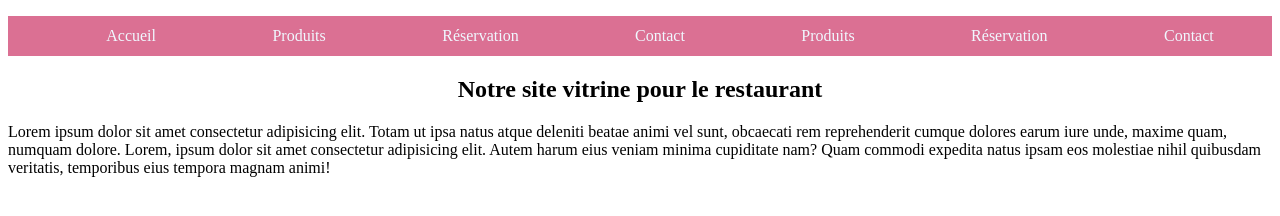
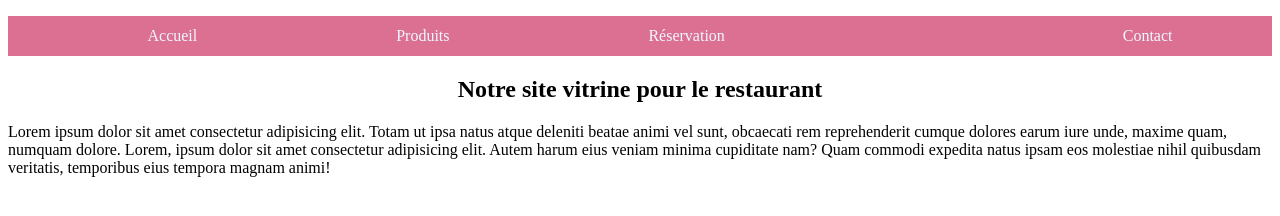
Before and after one commit to Palonawalk/vitrineresto, a plain HTML site: page index.html in a window 1280 px wide. Drawn offline with Linux system fonts and the light colour scheme.

Commit message:
modif nav

```diff
--- a/index.html
+++ b/index.html
@@ -14,12 +14,9 @@
         <nav>
             <ul class="nav">
                 <li> <a href="#">Accueil</a> </li>
-                <li> <a href="">Produits</a> </li>
-                <li> <a href="">Réservation</a> </li>
+                <li> <a href="produits.html">Produits</a> </li>
+                <li> <a href="Réservation.html">Réservation</a><li>
                 <li> <a href="contact.html">Contact</a> </li>
-                <li> <a href="produits.html">Produits</a> </li>
-                <li> <a href="Réservation.html">Réservation</a> </li>
-                <li> <a href="">Contact</a> </li>
             </ul>
         </nav>
     </header>
```
